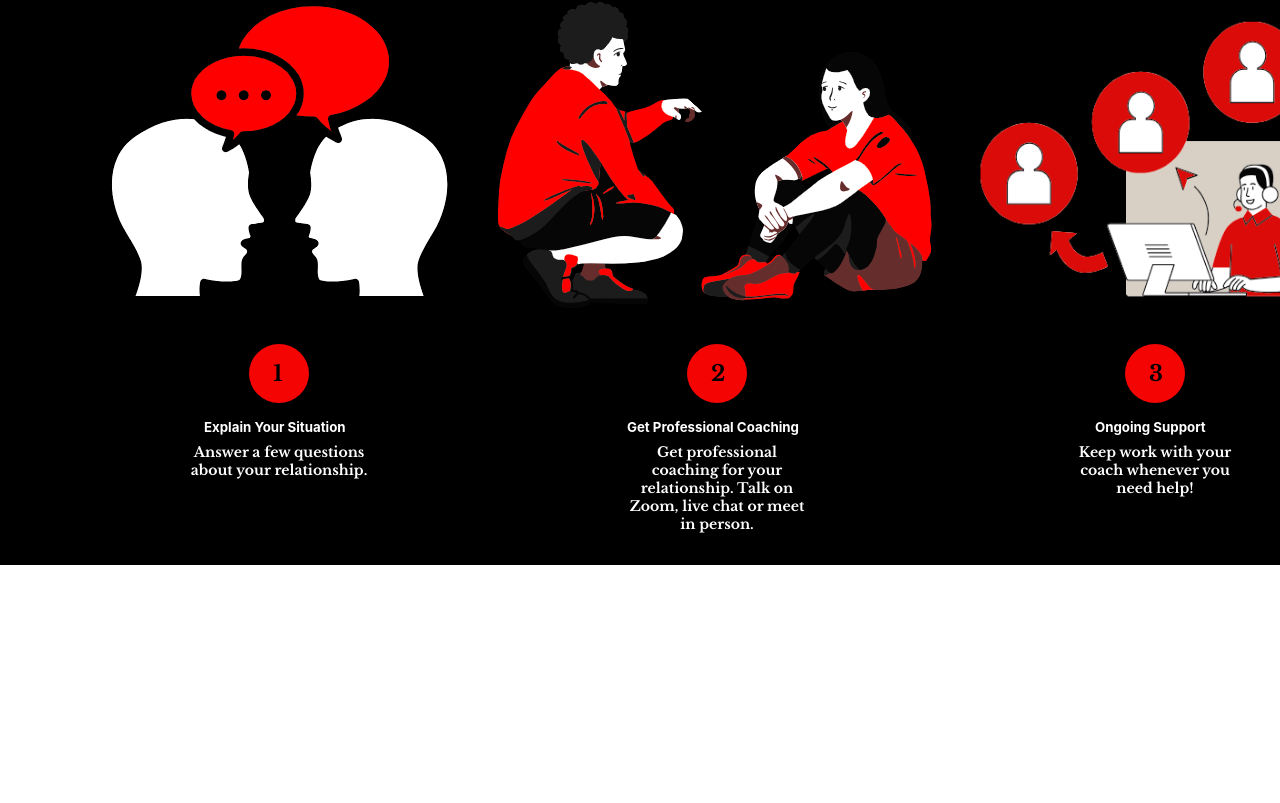
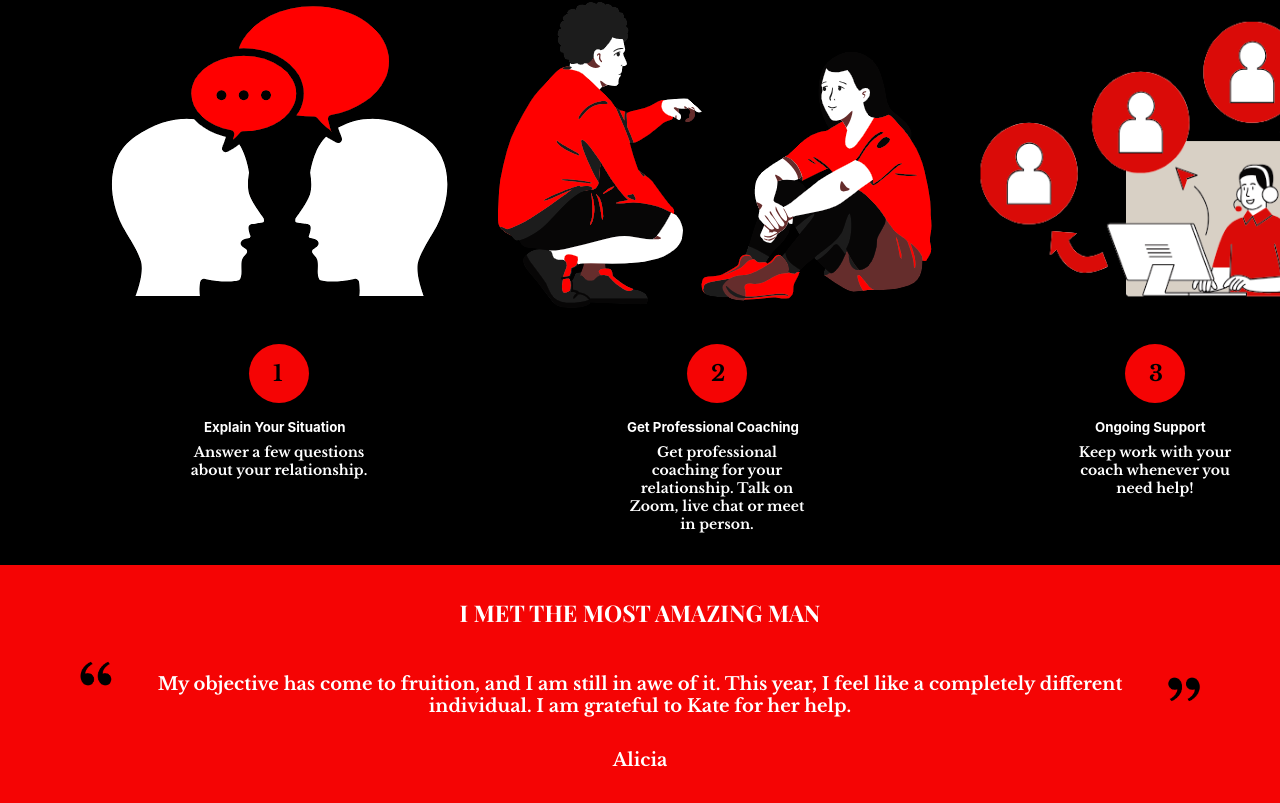
Before and after one commit to benbasty/interlove, a React (Create React App) app: page / in a window 1280 px wide. Shown: the part 2456-3259 px from the top of the page. Before the commit the page ends 3021 px from the top, so only its background shows below. Built offline with nearby package versions, Linux system fonts and the light colour scheme.

Commit message:
testimonials-section

```diff
--- a/src/App.js
+++ b/src/App.js
@@ -3,6 +3,7 @@ import Header from './components/header/header';
 import AboutMission from './components/about/about-mission';
 import AboutRequest from './components/about/about-request';
 import Empower from './components/about/empower';
+import Amazing from './components/testimonials/amazing';
 
 function App() {
   return (
@@ -11,6 +12,7 @@ function App() {
       <AboutMission />
       <AboutRequest />
       <Empower />
+      <Amazing />
     </>
   );
 }
--- /dev/null
+++ b/src/components/testimonials/amazing.css
@@ -0,0 +1,44 @@
+#amazing {
+    background-color: #f50404;
+    color: #fff;
+    padding: 2rem 0;
+}
+
+.amazing-section h3 {
+    text-transform: uppercase;
+    text-align: center;
+    font-family: 'Playfair Display', sans-serif;
+    font-size: 23px;
+}
+
+.objective {
+    display: flex;
+    gap: 0.1rem;
+    margin: 2rem 0;
+    width: 100%;
+}
+
+.quote-open, .quote-close {
+    width: 3%;
+}
+.objective-text {
+    width: 94%;
+    margin-top: 0.8rem;
+    font-size: 18px;
+    font-family: 'Libre Baskerville';
+    text-align: center;
+}
+
+.quote-open img, .quote-close img{
+    width: 100%;
+}
+
+.amazing-section h4 {
+    text-align: center;
+    font-family: 'Libre Baskerville';
+    font-size: 18px;
+}
+
+.quote-close {
+    margin-top: 1rem;
+}
--- /dev/null
+++ b/src/components/testimonials/amazing.js
@@ -0,0 +1,28 @@
+import React from 'react'
+import QuotesOpen from '../../assets/images/quotes-open.png';
+import QuotesClose from '../../assets/images/quotes-close.png';
+import './amazing.css';
+
+const amazing = () => {
+  return (
+    <section id='amazing'>
+        <div className='amazing-section container'>
+            <h3>I met the most amazing man</h3>
+            <div className='objective'>
+                <div className='quote-open'>
+                    <img src={QuotesOpen} alt='quotesopen'/>
+                </div>
+                <div className='objective-text'>
+                    My objective has come to fruition, and I am still in awe of it. This year, I feel like a completely different individual. I am grateful to Kate for her help.
+                </div>
+                <div className='quote-close'>
+                    <img src={QuotesClose} alt='quotesclose'/>
+                </div>
+            </div>
+            <h4>Alicia</h4>
+        </div>
+    </section>
+  )
+}
+
+export default amazing
```
Also changed, not shown: src/assets/images/quotes-close.png (added), src/assets/images/quotes-open.png (added).
